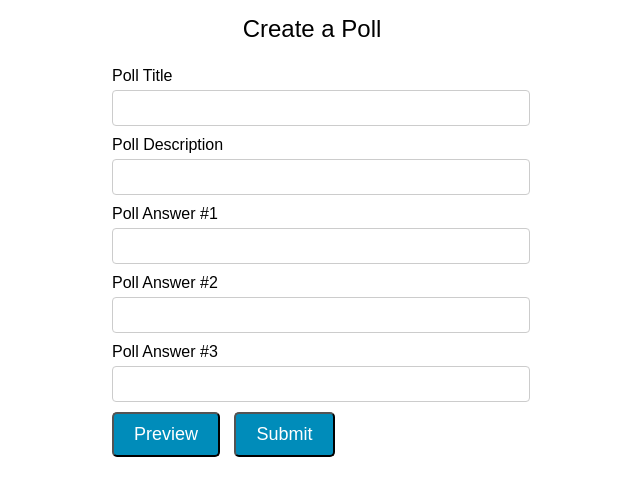
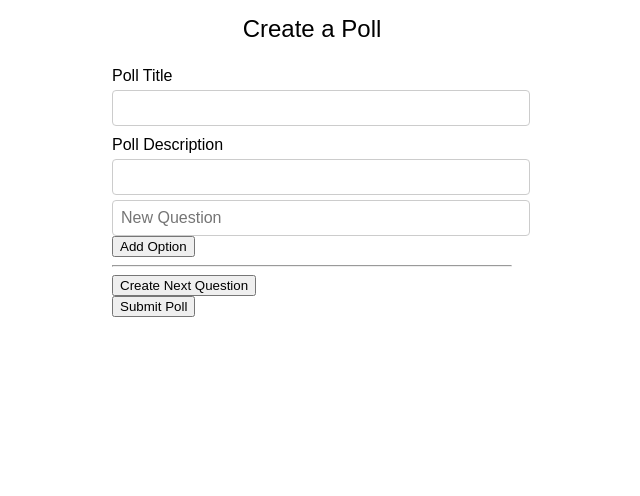
Before and after one commit to catalinaescalona/greendevs, a Python web app: template flask_app/templates/create_poll.html in a window 1280 px wide. Shown: the part 231-727 px from the top of the page, without its empty margins (328-968 px from the left). Run offline with Jinja, Linux system fonts and the light colour scheme; the template is opened without the code that fills it, so the values that code supplies are empty.

Commit message:
Update create_poll.html
Added Javascript and HTML for dynamic form creation.

```diff
--- a/flask_app/templates/create_poll.html
+++ b/flask_app/templates/create_poll.html
@@ -105,19 +105,71 @@
         <label for="poll-description">Poll Description</label>
         <input type="text" id="poll-description" name="poll-description">
 
-        <label for="poll-answer1">Poll Answer #1</label>
-        <input type="text" id="poll-answer1" name="poll-answer1">
+ <div id='questions'>
+      <input type="text" id="question" placeholder='New Question' />
+      <input type="button" id="tutorial" value="Add Option" onclick="addOption()" />
+      <hr />
+      <script>
+        function addOption() {
+          var newq = document.createElement("input");
+          newq.type = "radio";
+          newq.name = 'bubble';
+          var newl = document.createElement("input");
+          newl.type = "text";
+          newl.name = "option"
+          newl.placeholder = "Option";
 
-        <label for="poll-answer2">Poll Answer #2</label>
-        <input type="text" id="poll-answer2" name="poll-answer2">
+          var linebreak = document.createElement("br");
 
-        <label for="poll-answer3">Poll Answer #3</label>
-        <input type="text" id="poll-answer3" name="poll-answer3">
+          div = document.getElementById("questions");
+          div.appendChild(newq);
+          div.appendChild(newl);
+          div.appendChild(linebreak)
+        }
 
-        <div>
-            <button class="btn btn-preview">Preview</button>
-            <button class="btn btn-submit">Submit</button>
-        </div>
+      </script>
+    </div>
+    <div>
+      <input type="button" id="submit_q" value="Create Next Question" onclick="nextQ()">
+      <script>
+      	var dict = {};
+        function nextQ() {
+          var arr = [];
+        	let question = document.getElementById("question");
+          let opts = document.getElementsByName('option');
+          let bubs = document.getElementsByName('bubble');
+          let brks = document.getElementsByTagName('br');
+          for (var i = 0; i < opts.length; i++) {
+
+            console.log(opts[i].value);
+            arr.push(opts[i].value.toString());
+
+          }
+          dict[question.value.toString()] = arr
+          while (opts[0]) {
+            opts[0].parentNode.removeChild(opts[0]);
+            bubs[0].parentNode.removeChild(bubs[0]);
+            brks[0].parentNode.removeChild(brks[0]);
+          }
+          question.value=""
+        }
+
+        function send_poll(){
+        	submit = document.getElementById("submit_poll");
+            submit.name=JSON.stringify(dict);
+        	dict = {};
+        }
+
+
+      </script>
+    </div>
+    <div>
+      <form method="POST">
+
+        <input type="button" id="submit_poll" value="Submit Poll" onclick="send_poll()">
+
+      </form>
+
     </div>
 
 </body>
```
